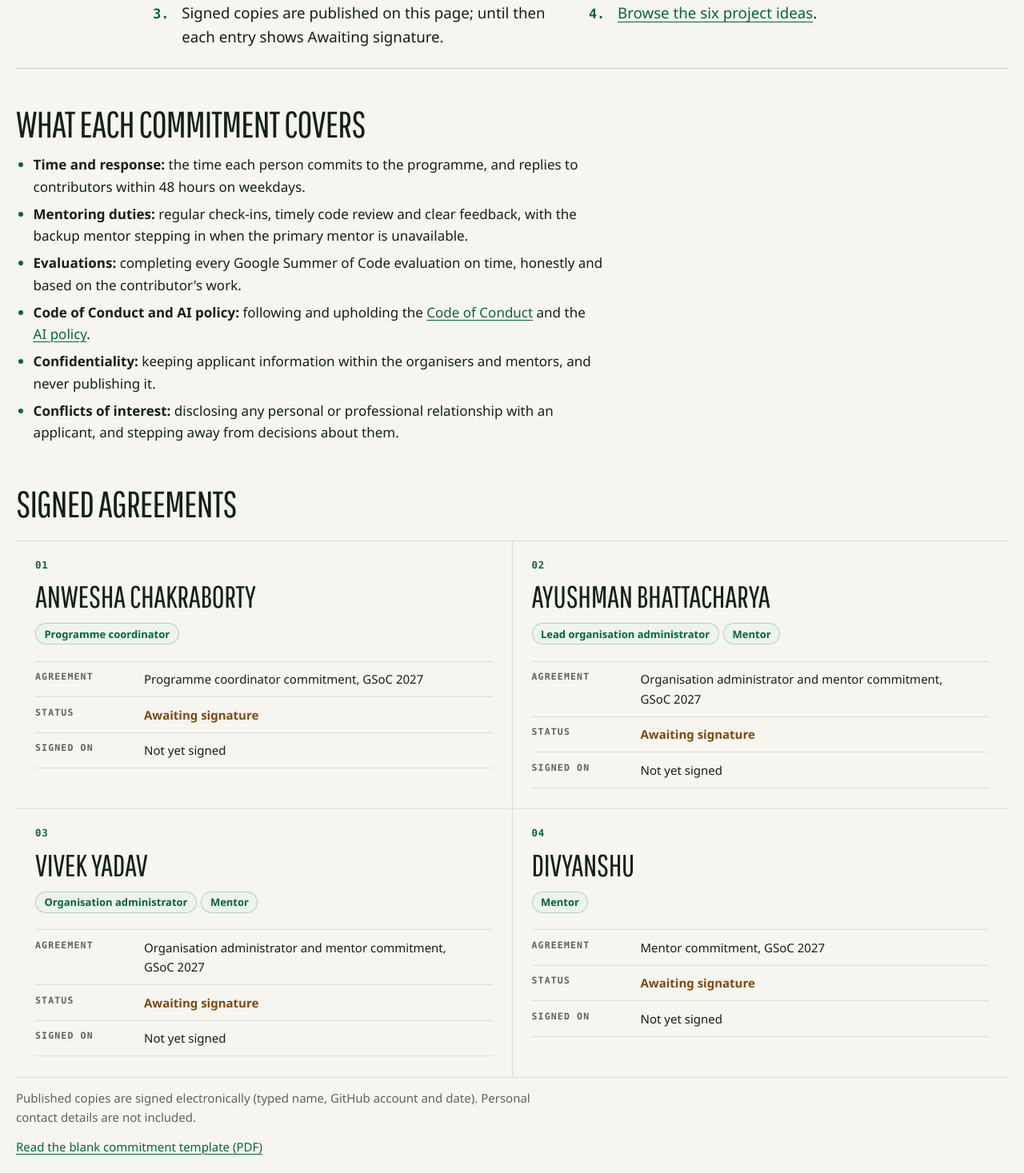
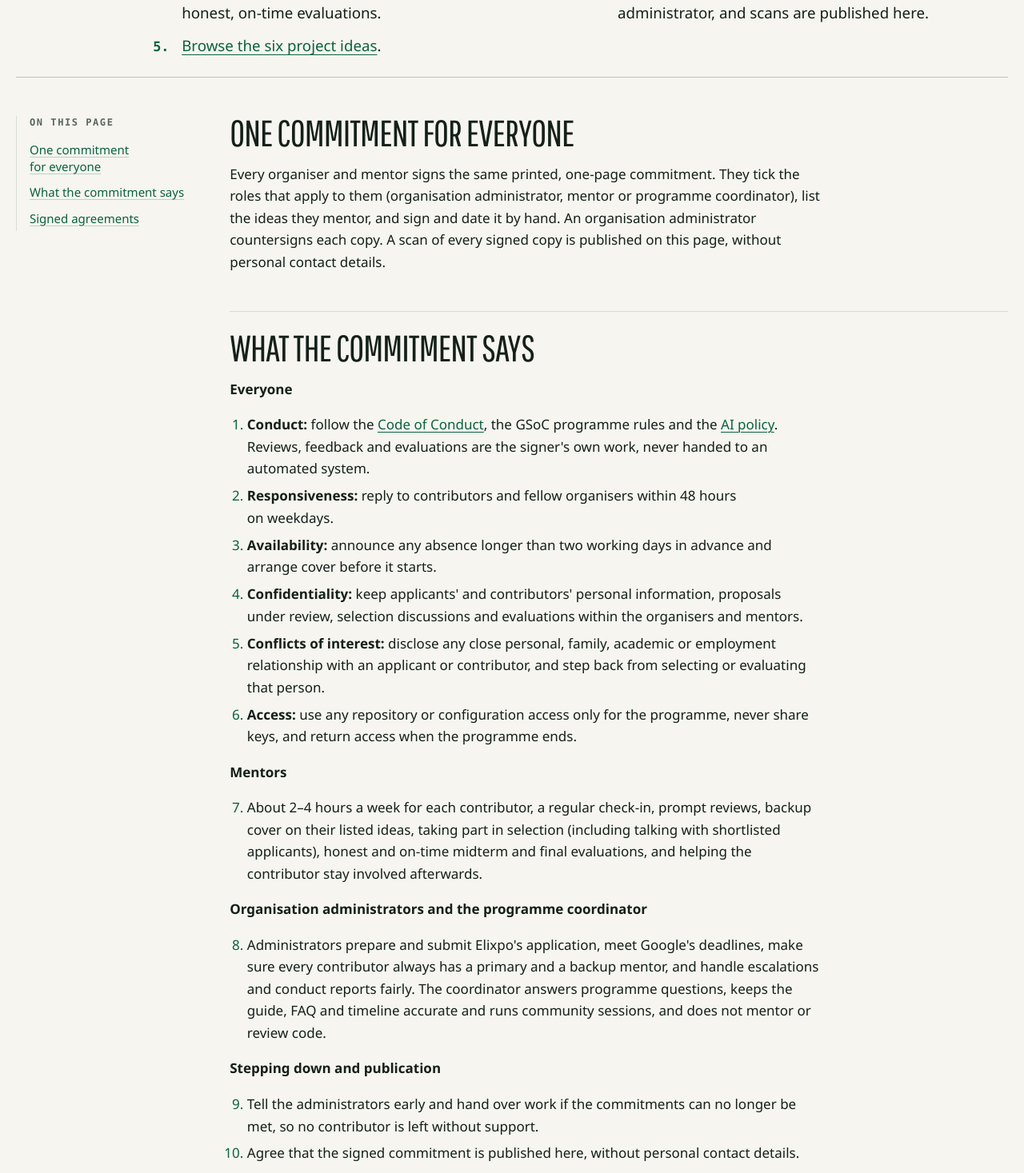
Before and after one commit to elixpo/gsoc, a Next.js app: page /agreements in a window 1280 px wide. Shown: the part 803-2270 px from the top of the page at 80% size. Built offline with nearby package versions, Linux system fonts and the light colour scheme; a web font is replaced by a local one.

Commit message:
content: one-page, hand-signed programme commitment (#3)
* content(agreements): one-page commitment signed by hand, with the full text on the page

* fix(agreements): signature block without overlapping lines

```diff
--- a/content/pages/agreements.md
+++ b/content/pages/agreements.md
@@ -1,12 +1,13 @@
 ---
 title: Mentor and administrator agreements
-description: The public commitments signed by everyone who mentors or administers for Elixpo in Google Summer of Code 2027 - roles, responsibilities and signed copies.
+description: The one-page commitment that every Elixpo GSoC 2027 mentor and administrator signs by hand, and the signed copies, published for contributors.
 heading: Mentor and administrator *agreements*
-lead: Everyone who mentors or administers for Elixpo in Google Summer of Code signs a public commitment that sets out their role and responsibilities. Signed copies are published here, so contributors know what they can expect.
+lead: Everyone who mentors, administers or coordinates Elixpo's Google Summer of Code programme signs the same one-page commitment by hand. Scans of the signed copies are published here, so contributors know exactly what to expect.
 tldr:
-  - Every mentor and administrator signs a public commitment.
-  - It covers time and replies, mentoring duties, evaluations, conduct, confidentiality and conflicts of interest.
-  - Signed copies are published on this page; until then each entry shows Awaiting signature.
+  - Every organiser and mentor signs the same one-page commitment, by hand.
+  - It covers conduct, 48-hour replies, absences, confidentiality, conflicts of interest and access.
+  - Mentors also commit to weekly time, reviews and honest, on-time evaluations.
+  - Each copy is countersigned by an organisation administrator, and scans are published here.
   - [Browse the six project ideas](/ideas/).
 next:
   - /mentors/
@@ -14,18 +15,52 @@ next:
   - /selection/
 ---
 
-## What each commitment covers
+## One commitment for everyone
 
-- **Time and response:** the time each person commits to the programme, and
-  replies to contributors within 48 hours on weekdays.
-- **Mentoring duties:** regular check-ins, timely code review and clear
-  feedback, with the backup mentor stepping in when the primary mentor is
-  unavailable.
-- **Evaluations:** completing every Google Summer of Code evaluation on time,
-  honestly and based on the contributor's work.
-- **Code of Conduct and AI policy:** following and upholding the
-  [Code of Conduct](/code-of-conduct/) and the [AI policy](/ai-policy/).
-- **Confidentiality:** keeping applicant information within the organisers and
-  mentors, and never publishing it.
-- **Conflicts of interest:** disclosing any personal or professional
-  relationship with an applicant, and stepping away from decisions about them.
+Every organiser and mentor signs the same printed, one-page commitment. They
+tick the roles that apply to them (organisation administrator, mentor or
+programme coordinator), list the ideas they mentor, and sign and date it by
+hand. An organisation administrator countersigns each copy. A scan of every
+signed copy is published on this page, without personal contact details.
+
+## What the commitment says
+
+**Everyone**
+
+1. **Conduct:** follow the [Code of Conduct](/code-of-conduct/), the GSoC
+   programme rules and the [AI policy](/ai-policy/). Reviews, feedback and
+   evaluations are the signer's own work, never handed to an automated system.
+2. **Responsiveness:** reply to contributors and fellow organisers within 48
+   hours on weekdays.
+3. **Availability:** announce any absence longer than two working days in
+   advance and arrange cover before it starts.
+4. **Confidentiality:** keep applicants' and contributors' personal
+   information, proposals under review, selection discussions and evaluations
+   within the organisers and mentors.
+5. **Conflicts of interest:** disclose any close personal, family, academic or
+   employment relationship with an applicant or contributor, and step back from
+   selecting or evaluating that person.
+6. **Access:** use any repository or configuration access only for the
+   programme, never share keys, and return access when the programme ends.
+
+**Mentors**
+
+7. About 2–4 hours a week for each contributor, a regular check-in, prompt
+   reviews, backup cover on their listed ideas, taking part in selection
+   (including talking with shortlisted applicants), honest and on-time midterm
+   and final evaluations, and helping the contributor stay involved afterwards.
+
+**Organisation administrators and the programme coordinator**
+
+8. Administrators prepare and submit Elixpo's application, meet Google's
+   deadlines, make sure every contributor always has a primary and a backup
+   mentor, and handle escalations and conduct reports fairly. The coordinator
+   answers programme questions, keeps the guide, FAQ and timeline accurate and
+   runs community sessions, and does not mentor or review code.
+
+**Stepping down and publication**
+
+9. Tell the administrators early and hand over work if the commitments can no
+   longer be met, so no contributor is left without support.
+10. Agree that the signed commitment is published here, without personal
+    contact details.
--- a/src/app/agreements/page.tsx
+++ b/src/app/agreements/page.tsx
@@ -41,7 +41,7 @@ export default function AgreementsPage() {
             </li>
           ))}
         </ol>
-        <p className="note">Published copies are signed electronically (typed name, GitHub account and date). Personal contact details are not included.</p>
+        <p className="note">Each copy is signed by hand and countersigned by an organisation administrator. The published scans do not include personal contact details.</p>
         {AGREEMENT_TEMPLATE_URL && (
           <p className="note">
             <a href={AGREEMENT_TEMPLATE_URL}>Read the blank commitment template (PDF)</a>
```
Also changed, not shown: 2 other files (tests, documents, lock files or other folders).
